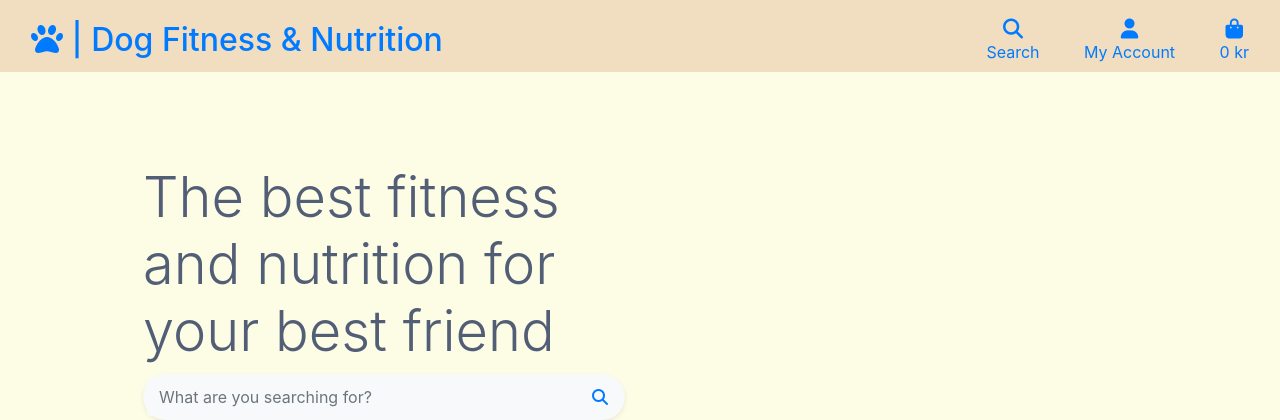
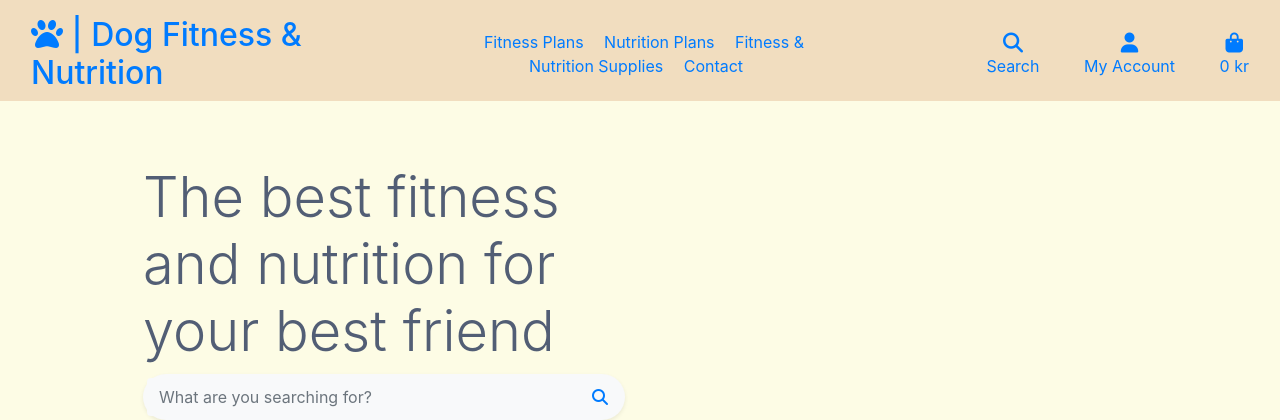
Before and after one commit to BradleyMurrell/dog-fitness-and-nutrition, a Django app: page / in a window 1280 px wide. Shown: the top 420 px of the page. Run offline with Django 4.2, Linux system fonts and the light colour scheme; some libraries are stand-ins or nearby versions.

Commit message:
Add page links to navbar

```diff
--- a/templates/base.html
+++ b/templates/base.html
@@ -44,12 +44,18 @@
 <body>
   <header class="container-fluid fixed-top">
     <div id="topnav" class="row pt-lg-2 d-nine d-lg-flex">
-      <div class="col-12 col-lg-6 my-auto py-lg-0 text-center text-lg-left">
+      <div class="col-12 col-lg-4 my-auto py-lg-0 text-center text-lg-left">
         <a href="{% url 'home' %}" class="nav-link main-logo-link">
           <h2 class="logo-font my-0"><i class="fas fa-paw"></i> | Dog Fitness &amp; Nutrition</h2>
         </a>
       </div>
-      <div class="col-12 col-lg-6 my-auto py-1 py-lg-0">
+      <div class="col-12 col-lg-4 my-auto py-lg-0 text-center text-lg-center">
+        <a href="#" class="p-2">Fitness Plans</a>
+        <a href="#" class="p-2">Nutrition Plans</a>
+        <a href="#" class="p-2">Fitness &amp; Nutrition Supplies</a>
+        <a href="#" class="p-2">Contact</a>
+      </div>
+      <div class="col-12 col-lg-4 my-auto py-1 py-lg-0">
         <ul class="list-inline list-unstyled text-center text-lg-right my-0">
           <li class="list-inline-item dropdown">
             <a class="text-black nav-link" href="#" id="user-options" data-toggle="dropdown" aria-haspopup="true" aria-expanded="false">
```
Also changed, not shown: media/dog-playing.jpg (added).
